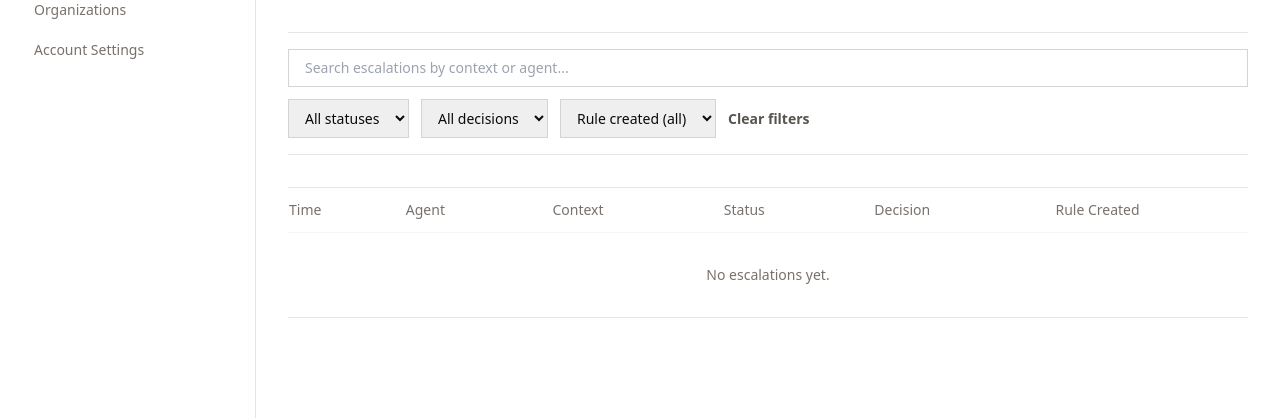
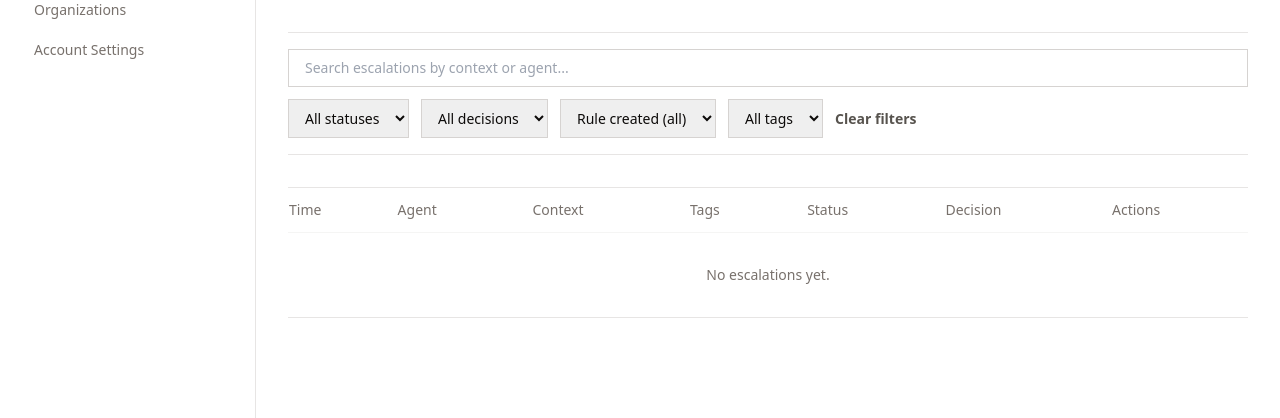
Before and after one commit to PranavThe/Signal-SDK, a Python web app: template api/templates/escalations.html in a window 1280 px wide. Shown: the part 88-506 px from the top of the page. Run offline with Jinja, Linux system fonts and the light colour scheme; the template is opened without the code that fills it: most values are stand-ins (such as "Sample title", 1, 10 or a date in 2020); some libraries are stand-ins or nearby versions.

Commit message:
Add escalations page features: quick actions, tags, and SLA indicators
- Add quick approve/reject buttons for pending escalations
- Add inline tag editing with add/remove functionality
- Add SLA overdue indicators (red badge for >24h old escalations)
- Add tag filtering in filter dropdown
- Connect to existing backend APIs for quick decisions and tag management

🤖 Generated with [Claude Code](https://claude.com/claude-code)

Co-Authored-By: Claude <noreply@anthropic.com>

```diff
--- a/api/templates/escalations.html
+++ b/api/templates/escalations.html
@@ -37,6 +37,12 @@
         <option value="yes">Yes</option>
         <option value="no">No</option>
       </select>
+      <select x-model="filterTag" class="border border-stone-300 px-3 py-2 text-sm outline-none focus:border-stone-950">
+        <option value="">All tags</option>
+        <template x-for="tag in allTags" :key="tag">
+          <option :value="tag" x-text="tag"></option>
+        </template>
+      </select>
       <button @click="clearFilters()" class="text-sm font-semibold text-stone-600 underline-offset-4 hover:underline">Clear filters</button>
     </div>
   </div>
@@ -49,23 +55,33 @@
           <th class="py-3 pr-4 font-medium">Time</th>
           <th class="px-4 py-3 font-medium">Agent</th>
           <th class="px-4 py-3 font-medium">Context</th>
+          <th class="px-4 py-3 font-medium">Tags</th>
           <th class="px-4 py-3 font-medium">Status</th>
           <th class="px-4 py-3 font-medium">Decision</th>
-          <th class="py-3 pl-4 font-medium">Rule Created</th>
+          <th class="px-4 py-3 font-medium">Actions</th>
         </tr>
       </thead>
       <tbody class="divide-y divide-stone-100">
         <template x-for="item in filteredEscalations" :key="item.id || item.time">
-        <tr x-data="{ open: false }" class="cursor-pointer align-top" @click="open = !open">
-          <td class="py-4 pr-4 text-stone-600" x-text="item.time"></td>
+        <tr x-data="{ open: false, editingTags: false, newTag: '' }" class="align-top">
+          <td class="py-4 pr-4 text-stone-600">
+            <div class="flex items-center gap-2">
+              <span x-text="item.time"></span>
+              <span x-show="item.is_overdue" x-cloak class="rounded bg-red-100 px-2 py-0.5 text-xs font-semibold text-red-700">SLA</span>
+            </div>
+          </td>
           <td class="px-4 py-4 text-stone-600" x-text="item.agent_id"></td>
           <td class="max-w-xl px-4 py-4">
-            <p class="font-medium text-stone-950" x-text="item.context_short"></p>
+            <p class="font-medium text-stone-950 cursor-pointer" x-text="item.context_short" @click="open = !open"></p>
             <div x-show="open" x-cloak class="mt-4 border-l-2 border-stone-200 pl-4">
               <div class="space-y-4 text-stone-700">
                 <div>
                   <p class="mb-1 text-xs font-semibold uppercase text-stone-500">Full context</p>
                   <p x-text="item.context"></p>
+                </div>
+                <div>
+                  <p class="mb-1 text-xs font-semibold uppercase text-stone-500">Question</p>
+                  <p x-text="item.question || 'N/A'"></p>
                 </div>
                 <div>
                   <p class="mb-1 text-xs font-semibold uppercase text-stone-500">Metadata</p>
@@ -81,13 +97,50 @@
               </div>
             </div>
           </td>
-          <td class="px-4 py-4"><span class="text-xs font-semibold uppercase tracking-wide text-stone-500" x-text="item.status"></span></td>
+          <td class="px-4 py-4">
+            <div x-show="!editingTags" class="flex flex-wrap gap-1">
+              <template x-for="tag in (item.tags || [])" :key="tag">
+                <span class="rounded bg-stone-100 px-2 py-0.5 text-xs text-stone-700" x-text="tag"></span>
+              </template>
+              <button @click="editingTags = true" class="text-xs text-stone-500 hover:text-stone-950">+ Add</button>
+            </div>
+            <div x-show="editingTags" x-cloak class="space-y-2">
+              <div class="flex gap-1">
+                <input type="text" x-model="newTag" @keydown.enter="addTag(item, newTag); newTag = ''" placeholder="New tag" class="w-24 rounded border border-stone-300 px-2 py-1 text-xs" />
+                <button @click="editingTags = false" class="text-xs text-stone-500">Done</button>
+              </div>
+              <div class="flex flex-wrap gap-1">
+                <template x-for="tag in (item.tags || [])" :key="tag">
+                  <button @click="removeTag(item, tag)" class="rounded bg-stone-100 px-2 py-0.5 text-xs text-stone-700 hover:bg-red-100 hover:text-red-700">
+                    <span x-text="tag"></span> ×
+                  </button>
+                </template>
+              </div>
+            </div>
+          </td>
+          <td class="px-4 py-4">
+            <span class="text-xs font-semibold uppercase tracking-wide"
+                  :class="item.status === 'pending' ? 'text-amber-700' : 'text-stone-500'"
+                  x-text="item.status"></span>
+          </td>
           <td class="px-4 py-4 text-stone-600" x-text="item.human_decision"></td>
-          <td class="py-4 pl-4 text-stone-600" x-text="item.rule_created"></td>
+          <td class="px-4 py-4">
+            <div class="flex items-center gap-2">
+              <template x-if="item.status === 'pending'">
+                <div class="flex gap-1">
+                  <button @click="quickDecision(item, 'approve')" class="rounded bg-emerald-600 px-2 py-1 text-xs font-medium text-white hover:bg-emerald-700">Approve</button>
+                  <button @click="quickDecision(item, 'reject')" class="rounded bg-red-600 px-2 py-1 text-xs font-medium text-white hover:bg-red-700">Reject</button>
+                </div>
+              </template>
+              <template x-if="item.status !== 'pending'">
+                <span class="text-xs text-stone-400">-</span>
+              </template>
+            </div>
+          </td>
         </tr>
         </template>
-        <tr x-show="filteredEscalations.length === 0 && escalations.length === 0" x-cloak><td colspan="6" class="px-4 py-8 text-center text-stone-500">No escalations yet.</td></tr>
-        <tr x-show="filteredEscalations.length === 0 && escalations.length > 0" x-cloak><td colspan="6" class="px-4 py-8 text-center text-stone-500">No escalations match your search criteria.</td></tr>
+        <tr x-show="filteredEscalations.length === 0 && escalations.length === 0" x-cloak><td colspan="7" class="px-4 py-8 text-center text-stone-500">No escalations yet.</td></tr>
+        <tr x-show="filteredEscalations.length === 0 && escalations.length > 0" x-cloak><td colspan="7" class="px-4 py-8 text-center text-stone-500">No escalations match your search criteria.</td></tr>
       </tbody>
     </table>
   </div>
@@ -104,7 +157,15 @@
       filterStatus: "",
       filterDecision: "",
       filterRuleCreated: "",
+      filterTag: "",
       refreshInterval: null,
+      get allTags() {
+        const tags = new Set();
+        this.escalations.forEach(item => {
+          (item.tags || []).forEach(tag => tags.add(tag));
+        });
+        return Array.from(tags).sort();
+      },
       get filteredEscalations() {
         let filtered = this.escalations;
 
@@ -137,6 +198,11 @@
           }
         }
 
+        // Tag filter
+        if (this.filterTag) {
+          filtered = filtered.filter(item => (item.tags || []).includes(this.filterTag));
+        }
+
         return filtered;
       },
       clearFilters() {
@@ -144,6 +210,7 @@
         this.filterStatus = "";
         this.filterDecision = "";
         this.filterRuleCreated = "";
+        this.filterTag = "";
       },
       init() {
         this.escalations = (initialEscalations || []).map((item) => this.normalizeEscalation(item));
@@ -183,6 +250,13 @@
         if (hours < 24) return `${hours}h ago`;
         return `${Math.floor(hours / 24)}d ago`;
       },
+      isOverdue(createdAt) {
+        if (!createdAt) return false;
+        const created = new Date(createdAt).getTime();
+        if (Number.isNaN(created)) return false;
+        const hoursSince = (Date.now() - created) / (1000 * 60 * 60);
+        return hoursSince > 24; // Consider overdue if older than 24 hours
+      },
       normalizeEscalation(item) {
         return {
           ...item,
@@ -190,6 +264,8 @@
           context_short: item.context_short || this.truncate(item.context, 100),
           human_decision: item.human_decision || "-",
           rule_created: item.rule_created || (item.rule_id ? "Yes" : "No"),
+          tags: item.tags || [],
+          is_overdue: item.status === 'pending' && this.isOverdue(item.created_at),
         };
       },
       async load(showErrors = true) {
@@ -202,6 +278,53 @@
         const data = await response.json();
         this.escalations = (data.items || []).map((item) => this.normalizeEscalation(item));
       },
+      async quickDecision(item, decision) {
+        if (!item.id) return;
+        const response = await fetch(`/v1/escalations/${item.id}/quick-decision`, {
+          method: "POST",
+          credentials: "include",
+          headers: { "Content-Type": "application/json" },
+          body: JSON.stringify({ decision }),
+        });
+        if (!response.ok) {
+          this.message = await this.failureMessage(response, `Failed to ${decision} (${response.status}).`);
+          return;
+        }
+        this.message = `Escalation ${decision}d successfully.`;
+        await this.load(false);
+      },
+      async addTag(item, tag) {
+        if (!item.id || !tag.trim()) return;
+        const newTags = [...(item.tags || []), tag.trim()];
+        const response = await fetch(`/v1/escalations/${item.id}/tags`, {
+          method: "PUT",
+          credentials: "include",
+          headers: { "Content-Type": "application/json" },
+          body: JSON.stringify({ tags: newTags }),
+        });
+        if (!response.ok) {
+          this.message = await this.failureMessage(response, `Failed to add tag (${response.status}).`);
+          return;
+        }
+        item.tags = newTags;
+        this.message = "Tag added.";
+      },
+      async removeTag(item, tag) {
+        if (!item.id) return;
+        const newTags = (item.tags || []).filter(t => t !== tag);
+        const response = await fetch(`/v1/escalations/${item.id}/tags`, {
+          method: "PUT",
+          credentials: "include",
+          headers: { "Content-Type": "application/json" },
+          body: JSON.stringify({ tags: newTags }),
+        });
+        if (!response.ok) {
+          this.message = await this.failureMessage(response, `Failed to remove tag (${response.status}).`);
+          return;
+        }
+        item.tags = newTags;
+        this.message = "Tag removed.";
+      },
     };
   }
 </script>
```
